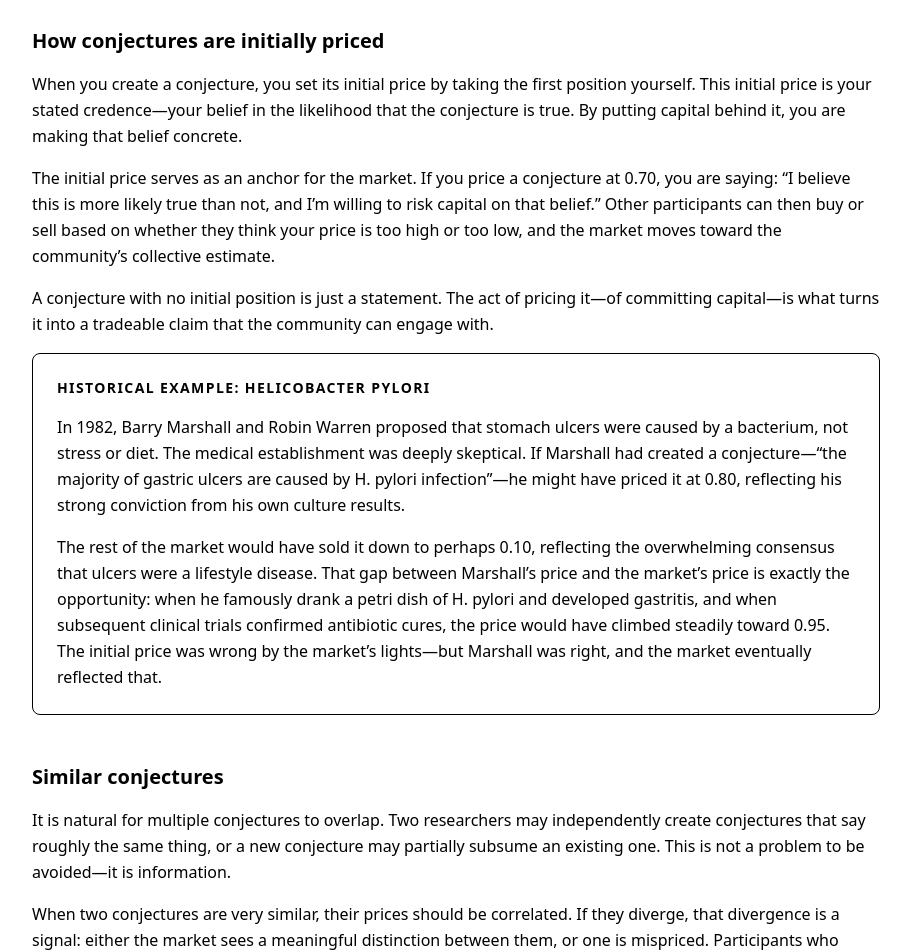
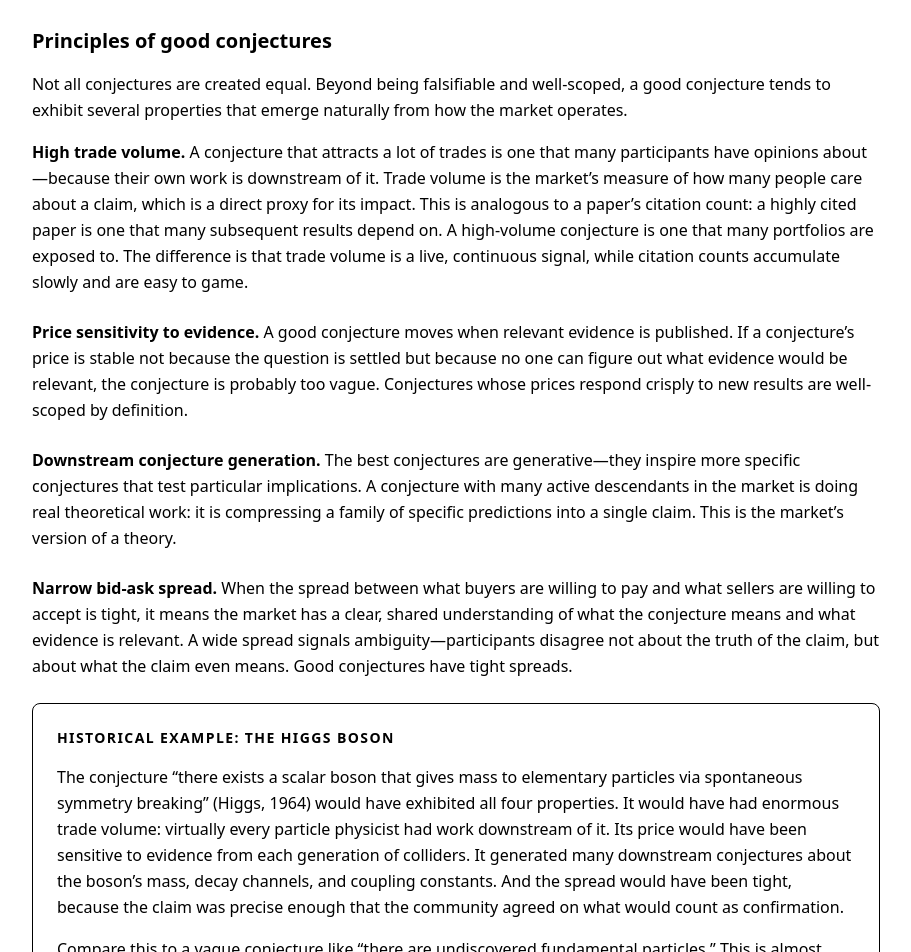
Before and after one commit to bkitano/mad, a React (Vite) app in the folder dashboard/: page /platform/creating-conjectures in a window 1280 px wide. Shown: the part 1020-1972 px from the top of the page, without its empty margins (184-1095 px from the left). Built offline with nearby package versions, Linux system fonts and the light colour scheme; no server answers.

Commit message:
adding principles for good conjectures

```diff
--- a/dashboard/src/pages/platform/CreatingConjecturesPage.tsx
+++ b/dashboard/src/pages/platform/CreatingConjecturesPage.tsx
@@ -102,6 +102,90 @@ export default function CreatingConjecturesPage() {
                   experiment could move its price.
                 </li>
               </ul>
+            </div>
+          </section>
+
+          {/* Principles of good conjectures */}
+          <section>
+            <h2
+              className="text-xl font-bold mb-4"
+              style={{ fontFamily: 'var(--font-display)' }}
+            >
+              Principles of good conjectures
+            </h2>
+            <p className="leading-relaxed mb-4">
+              Not all conjectures are created equal. Beyond being falsifiable and
+              well-scoped, a good conjecture tends to exhibit several properties that
+              emerge naturally from how the market operates.
+            </p>
+
+            <ul className="space-y-6">
+              <li className="leading-relaxed">
+                <strong>High trade volume.</strong> A conjecture that attracts a lot of
+                trades is one that many participants have opinions about&mdash;because their
+                own work is downstream of it. Trade volume is the market&rsquo;s measure of
+                how many people care about a claim, which is a direct proxy for its
+                impact. This is analogous to a paper&rsquo;s citation count: a highly
+                cited paper is one that many subsequent results depend on. A
+                high-volume conjecture is one that many portfolios are exposed to.
+                The difference is that trade volume is a live, continuous signal, while
+                citation counts accumulate slowly and are easy to game.
+              </li>
+              <li className="leading-relaxed">
+                <strong>Price sensitivity to evidence.</strong> A good conjecture moves
+                when relevant evidence is published. If a conjecture&rsquo;s price is
+                stable not because the question is settled but because no one can figure
+                out what evidence would be relevant, the conjecture is probably too vague.
+                Conjectures whose prices respond crisply to new results are well-scoped
+                by definition.
+              </li>
+              <li className="leading-relaxed">
+                <strong>Downstream conjecture generation.</strong> The best conjectures
+                are generative&mdash;they inspire more specific conjectures that test
+                particular implications. A conjecture with many active descendants in the
+                market is doing real theoretical work: it is compressing a family of
+                specific predictions into a single claim. This is the market&rsquo;s
+                version of a theory.
+              </li>
+              <li className="leading-relaxed">
+                <strong>Narrow bid-ask spread.</strong> When the spread between what buyers
+                are willing to pay and what sellers are willing to accept is tight, it means
+                the market has a clear, shared understanding of what the conjecture means
+                and what evidence is relevant. A wide spread signals ambiguity&mdash;participants
+                disagree not about the truth of the claim, but about what the claim
+                even means. Good conjectures have tight spreads.
+              </li>
+            </ul>
+
+            <div
+              className="rounded-lg border p-6 mt-6"
+              style={{ borderColor: 'var(--paper-deep)', backgroundColor: 'var(--paper)' }}
+            >
+              <h3
+                className="text-sm font-semibold uppercase tracking-widest mb-4"
+                style={{ fontFamily: 'var(--font-display)', color: 'var(--ink-muted)' }}
+              >
+                Historical example: The Higgs boson
+              </h3>
+              <p className="leading-relaxed mb-4">
+                The conjecture &ldquo;there exists a scalar boson that gives mass to
+                elementary particles via spontaneous symmetry breaking&rdquo; (Higgs, 1964)
+                would have exhibited all four properties. It would have had enormous trade
+                volume: virtually every particle physicist had work downstream of
+                it. Its price would have been sensitive to evidence from each generation of
+                colliders. It generated many downstream conjectures about the boson&rsquo;s
+                mass, decay channels, and coupling constants. And the spread would have
+                been tight, because the claim was precise enough that the community agreed
+                on what would count as confirmation.
+              </p>
+              <p className="leading-relaxed">
+                Compare this to a vague conjecture like &ldquo;there are undiscovered
+                fundamental particles.&rdquo; This is almost certainly true, but it would
+                have low trade volume (what would you do with a position in it?), low price
+                sensitivity (what evidence would move it?), few downstream conjectures
+                (it&rsquo;s too vague to derive specific predictions from), and a wide
+                spread (participants would disagree on what counts).
+              </p>
             </div>
           </section>
 
```
